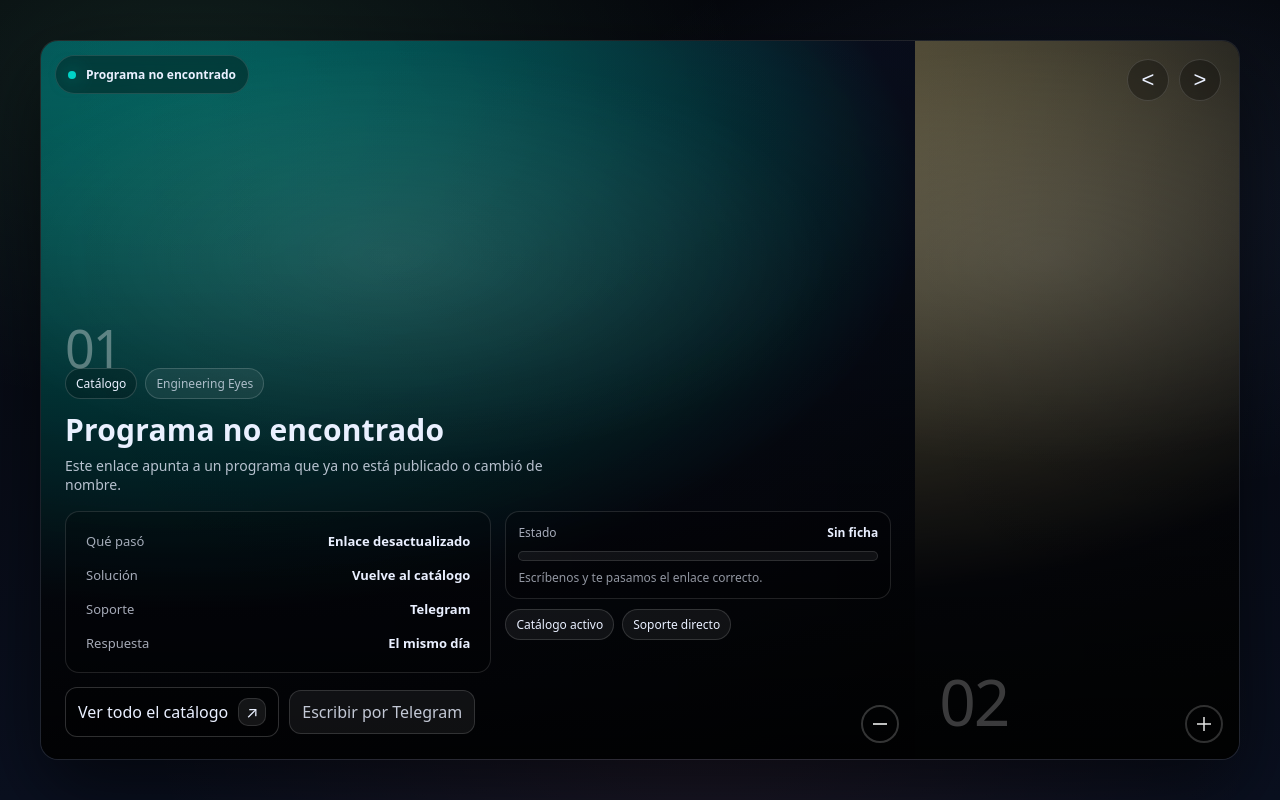
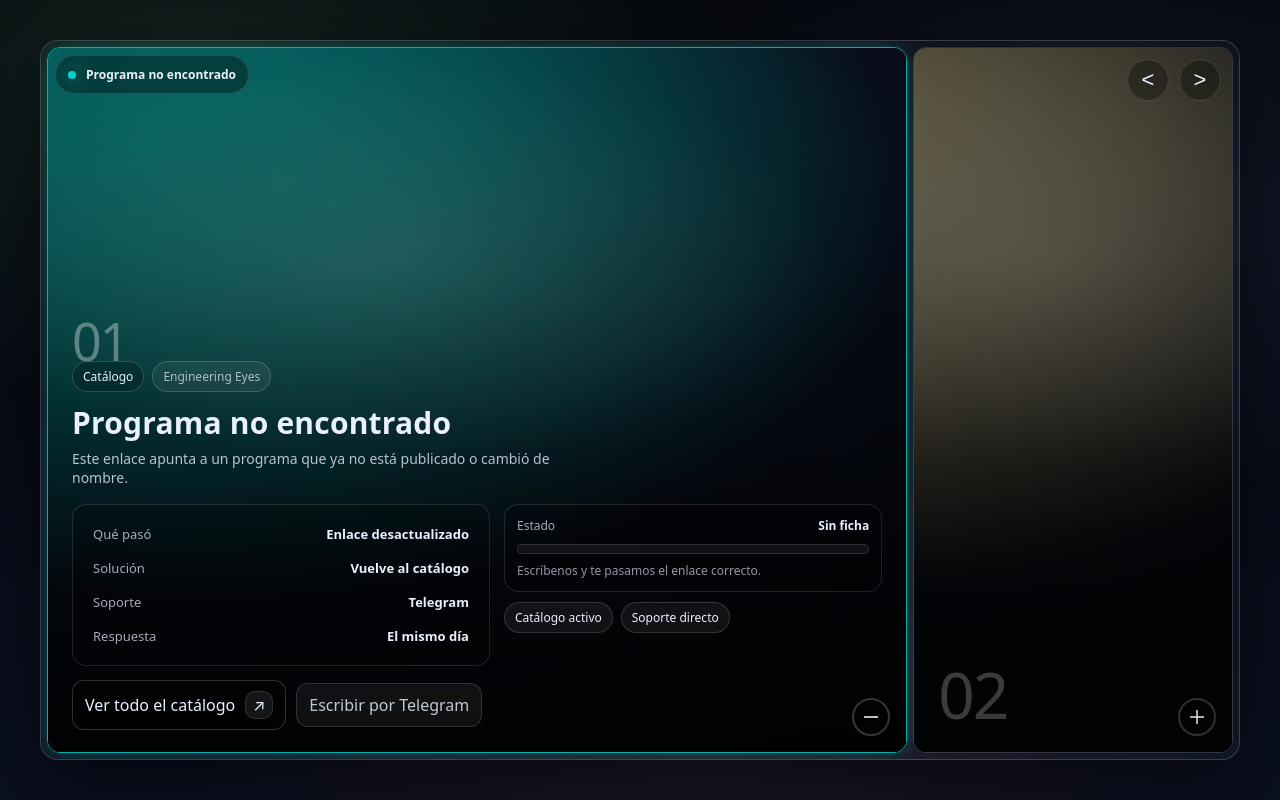
Before and after one commit to EngineeringEyes/Engineering-Eyes-Forever, a plain HTML site: page accordion.html in a window 1280 px wide. Drawn offline with Linux system fonts and the light colour scheme.

Commit message:
Update accordion.html

```diff
--- a/accordion.html
+++ b/accordion.html
@@ -254,6 +254,14 @@ body {
 .bm-actions { display: flex; gap: 10px; justify-content: flex-end; }
 .bm-actions.col { flex-direction: column; justify-content: stretch; }
 .bm-actions.col .cta, .bm-actions.col .ghost-btn { justify-content: center; text-align: center; }
+
+/* ═══ BORDES: cada panel es una tarjeta; el abierto se ilumina con el color del programa (--acc) ═══ */
+.stage { border: 1.5px solid rgba(255,255,255,.18); background: rgba(255,255,255,.025); }
+.accordion { gap: 6px; padding: 6px; }
+.buy-rating .cuenta { white-space: nowrap; }
+.panel { border-radius: 13px; border: 1px solid rgba(255,255,255,.16); transition: flex var(--dur) var(--ease), filter var(--dur) var(--ease), border-color .25s, box-shadow .25s; }
+.panel:not(.active):hover { border-color: rgba(255,255,255,.36); }
+.panel.active { border: 1.5px solid color-mix(in srgb, var(--acc) 80%, transparent); box-shadow: 0 0 22px -6px color-mix(in srgb, var(--acc) 55%, transparent); }
 </style>
 </head>
 <body>
@@ -615,7 +623,7 @@ CATALOGO.forEach(c => { SW_DETAIL[c.llave] = makeSW(c); });
       ? `<a class="ghost-btn" href="${esc(p.ghostUrl)}" target="_blank" rel="noopener noreferrer">${esc(p.ghostText||'')}</a>`
       : `<button class="ghost-btn" type="button">${esc(p.ghostText||'')}</button>`;
     return `
-      <article class="panel${i===0?' active':''}" data-title="${esc(p.title)}" data-accent="${esc(p.accent)}" style="--bg: url('${esc(p.bg)}');">
+      <article class="panel${i===0?' active':''}" data-title="${esc(p.title)}" data-accent="${esc(p.accent)}" style="--bg: url('${esc(p.bg)}'); --acc: ${esc(p.accent)};">
         <div class="panel-bg" aria-hidden="true"></div>
         <div class="panel-content">
           <div class="panel-kicker">
```
